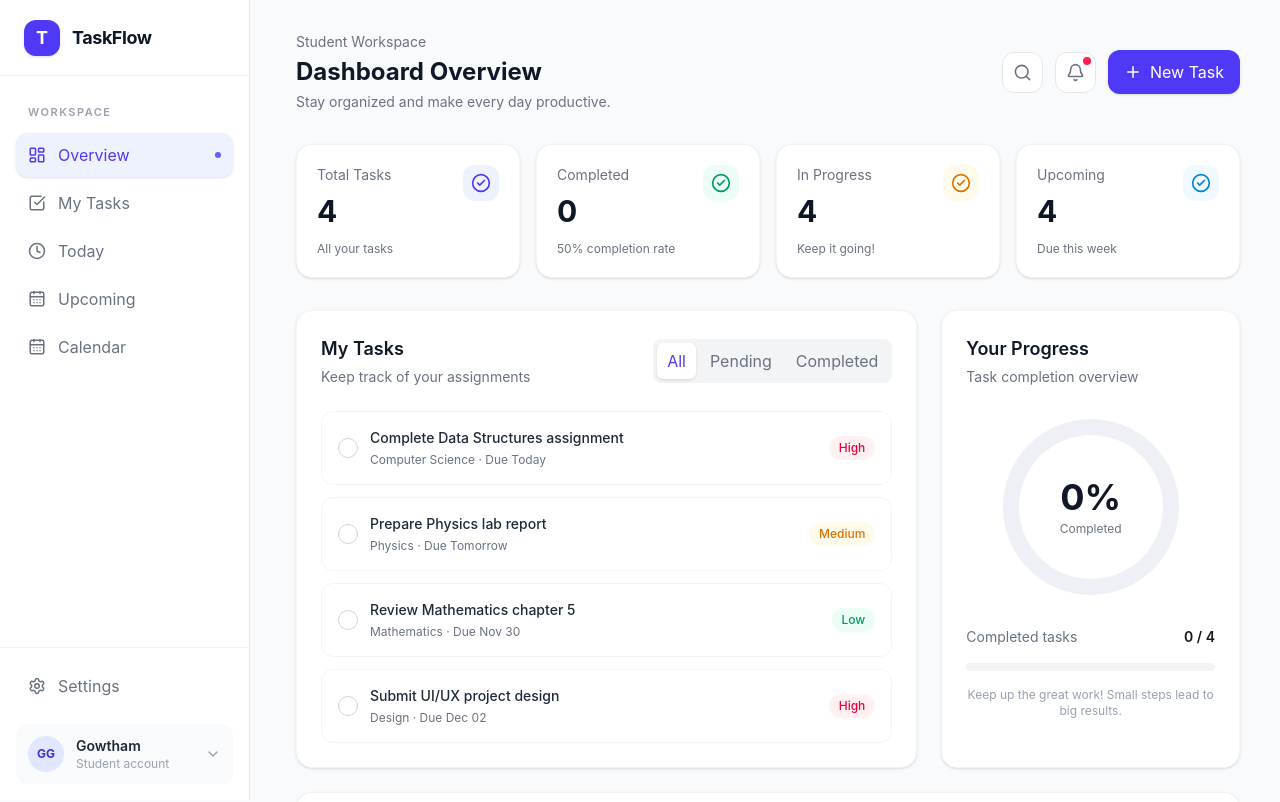
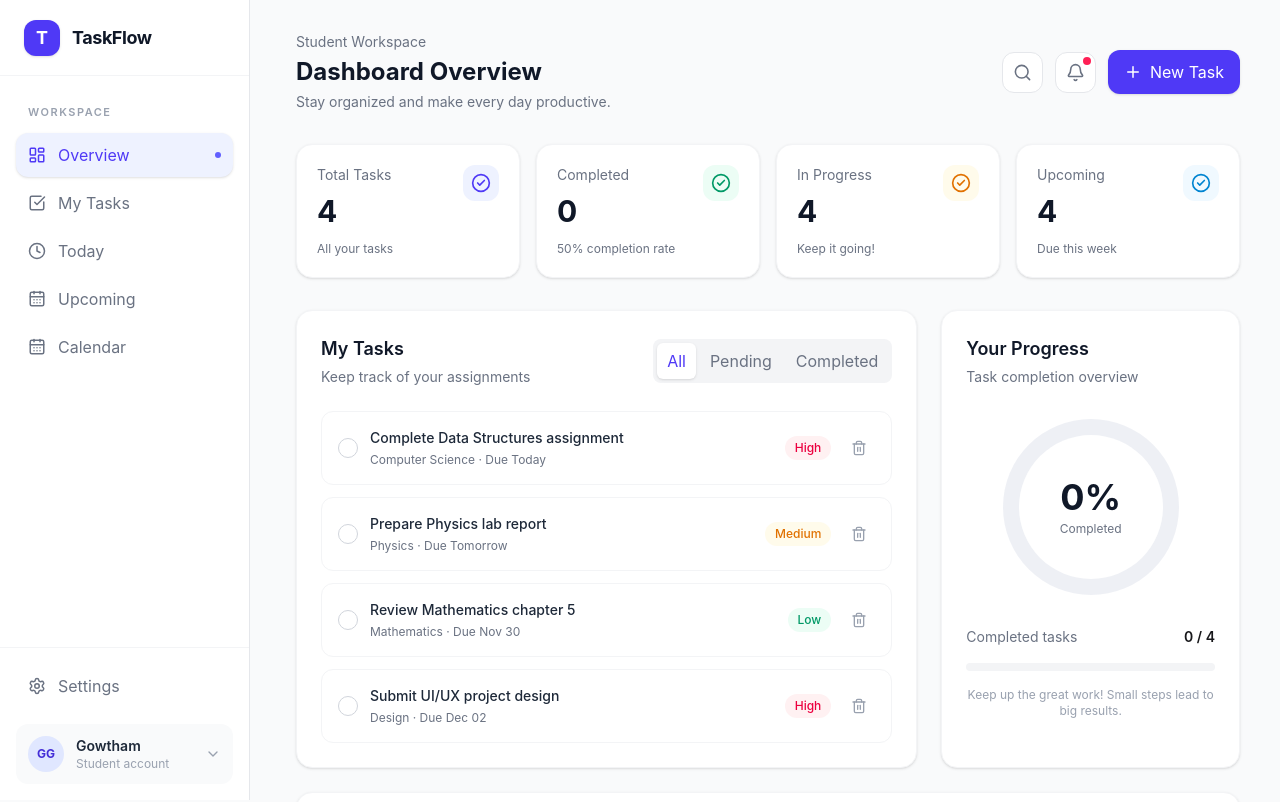
Before and after one commit to gowthamganesan103-cmyk/TaskFlow, a React app in the folder frontend/: page / in a window 1280 px wide. Shown: the top 802 px of the page. Built offline with nearby package versions, Linux system fonts and the light colour scheme; the HTML template or start-up script is replaced by a standard one.

Commit message:
feat: add task deletion functionality

```diff
--- a/frontend/src/App.jsx
+++ b/frontend/src/App.jsx
@@ -7,6 +7,7 @@ import {
   CheckCircle2,
   X,
   CalendarDays,
+  Trash2,
 } from 'lucide-react'
 import Sidebar from './components/layout/Sidebar'
 import { stats, tasks as initialTasks, priorityStyles } from './data/dashboardData'
@@ -40,6 +41,16 @@ function App() {
         ? prev.filter((id) => id !== taskId)
         : [...prev, taskId],
     )
+  }
+
+  // Delete a task and remove its completion state
+  const deleteTask = (taskId) => {
+    const confirmed = window.confirm('Are you sure you want to delete this task?')
+
+    if (!confirmed) return
+
+    setTaskList((prev) => prev.filter((task) => task.id !== taskId))
+    setCompletedTasks((prev) => prev.filter((id) => id !== taskId))
   }
 
   const filteredTasks = taskList.filter((task) => {
@@ -254,6 +265,16 @@ function App() {
                       >
                         {task.priority}
                       </span>
+
+                      {/* Delete Task */}
+                      <button
+                        onClick={() => deleteTask(task.id)}
+                        aria-label={`Delete ${task.title}`}
+                        title="Delete task"
+                        className="shrink-0 rounded-lg p-2 text-gray-400 transition hover:bg-rose-50 hover:text-rose-500"
+                      >
+                        <Trash2 size={16} />
+                      </button>
                     </div>
                   )
                 })}
@@ -283,7 +304,9 @@ function App() {
                   }}
                 >
                   <div className="flex h-36 w-36 flex-col items-center justify-center rounded-full bg-white">
-                    <span className="text-4xl font-bold text-gray-900">{progress}%</span>
+                    <span className="text-4xl font-bold text-gray-900">
+                      {progress}%
+                    </span>
                     <span className="mt-1 text-xs text-gray-500">Completed</span>
                   </div>
                 </div>
@@ -319,7 +342,10 @@ function App() {
             </div>
 
             <div className="grid grid-cols-1 gap-3 sm:grid-cols-2 xl:grid-cols-4">
-              {taskList.filter((task) => !completedTasks.includes(task.id)).slice(0, 4).map((task, index) => (
+              {taskList
+                .filter((task) => !completedTasks.includes(task.id))
+                .slice(0, 4)
+                .map((task, index) => (
                   <div
                     key={task.id}
                     className="rounded-xl border border-gray-100 p-4 transition hover:shadow-sm"
@@ -339,7 +365,9 @@ function App() {
                     </div>
                     <h3 className="text-sm font-semibold text-gray-800">{task.title}</h3>
                     <p className="mt-2 text-xs text-gray-500">{task.subject}</p>
-                  <p className="mt-3 text-sm font-medium text-indigo-600">Due {task.due}</p>
+                    <p className="mt-3 text-sm font-medium text-indigo-600">
+                      Due {task.due}
+                    </p>
                   </div>
                 ))}
             </div>
```
Lines whose indentation alone changed are shown as unchanged.
